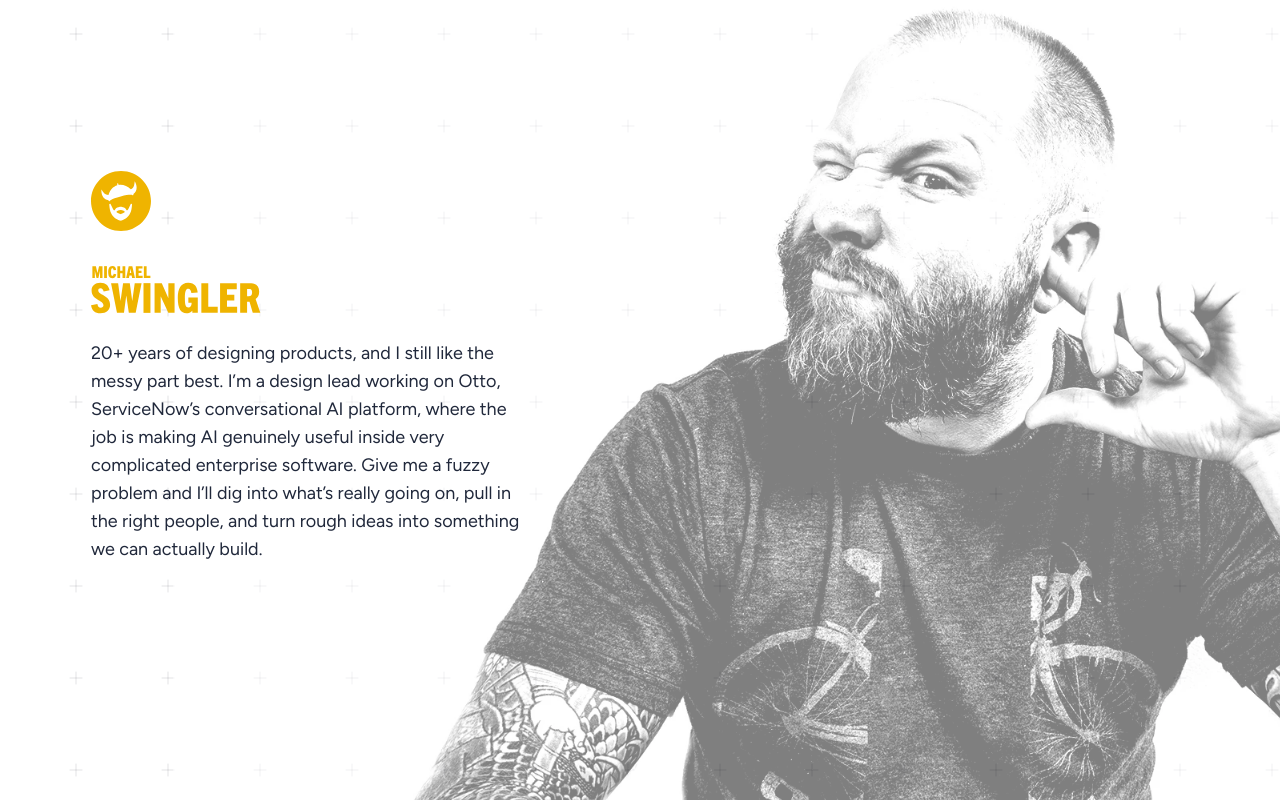
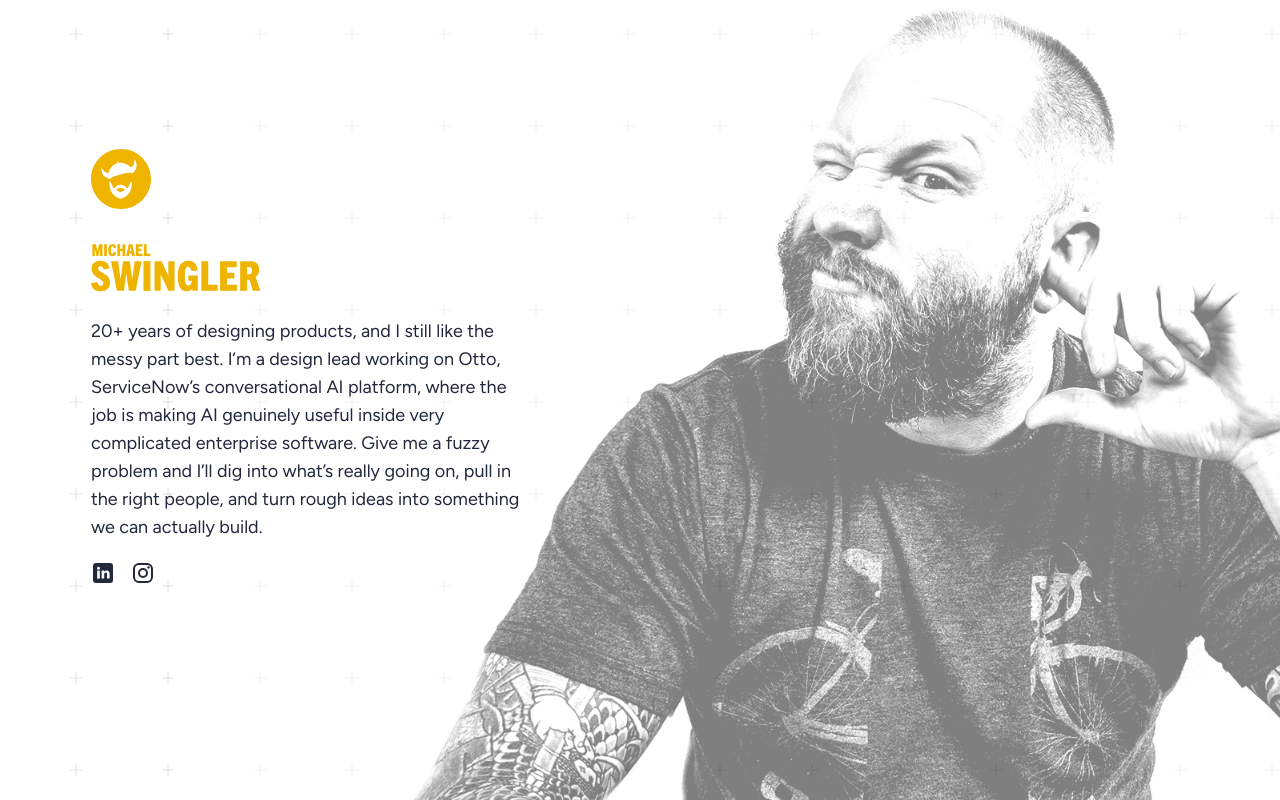
Before and after one commit to mswing1/portfolio-public, a plain HTML site: page index.html in a window 1280 px wide. Drawn offline with Linux system fonts and the light colour scheme.

Commit message:
Add LinkedIn and Instagram links under the bio
Co-Authored-By: Claude Opus 5.5 <noreply@anthropic.com>

```diff
--- a/index.html
+++ b/index.html
@@ -97,6 +97,12 @@ body {
 .name img { display: block; width: 100%; height: auto; }
 .bio { margin: 10px 0 0; max-width: 445px; text-wrap: pretty; }
 
+.social { display: flex; gap: 16px; margin: 20px 0 0; padding: 0; list-style: none; }
+.social a { display: block; color: var(--ink); border-radius: 4px; transition: color 0.2s; }
+.social a:hover { color: var(--gold); }
+.social a:focus-visible { outline: 2px solid var(--gold); outline-offset: 3px; }
+.social svg { display: block; width: 24px; height: 24px; }
+
 .portrait {
   position: absolute;
   right: 0;
@@ -156,6 +162,8 @@ body {
     max-width: calc(445 * var(--u));
     margin-top: calc(25 * var(--u));
   }
+  .social { gap: calc(16 * var(--u)); margin-top: calc(20 * var(--u)); }
+  .social svg { width: calc(24 * var(--u)); height: calc(24 * var(--u)); }
 }
 
 /* Entrance ---------------------------------------------------------------- */
@@ -182,6 +190,14 @@ body {
       <img class="logo" id="logo" src="assets/face-logo.svg" width="60" height="60" alt="">
       <h1 class="name"><img src="assets/michael-swingler.svg" width="170" height="48" alt="Michael Swingler"></h1>
       <p class="bio">20+ years of designing products, and I still like the messy part best. I’m a design lead working on Otto, ServiceNow’s conversational AI platform, where the job is making AI genuinely useful inside very complicated enterprise software. Give me a fuzzy problem and I’ll dig into what’s really going on, pull in the right people, and turn rough ideas into something we can actually build.</p>
+      <ul class="social">
+        <li><a href="https://www.linkedin.com/in/michaelbswingler/" target="_blank" rel="noopener" aria-label="LinkedIn">
+          <svg viewBox="0 0 24 24" aria-hidden="true"><rect x="2" y="2" width="20" height="20" rx="3" fill="currentColor"/><g fill="#fff"><circle cx="7.5" cy="7.3" r="1.5"/><rect x="6.2" y="9.6" width="2.6" height="8"/><path d="M10.6 9.6h2.5v1.1c.4-.7 1.3-1.3 2.6-1.3 2.2 0 2.9 1.4 2.9 3.4v4.8H16v-4.3c0-1-.2-1.8-1.2-1.8s-1.6.7-1.6 1.8v4.3h-2.6z"/></g></svg>
+        </a></li>
+        <li><a href="https://www.instagram.com/michael.swingler/" target="_blank" rel="noopener" aria-label="Instagram">
+          <svg viewBox="0 0 24 24" aria-hidden="true" fill="none" stroke="currentColor" stroke-width="2"><rect x="3" y="3" width="18" height="18" rx="5"/><circle cx="12" cy="12" r="4"/><circle cx="17.5" cy="6.5" r="1.2" fill="currentColor" stroke="none"/></svg>
+        </a></li>
+      </ul>
     </div>
 
     <div class="portrait" id="portrait">
```
